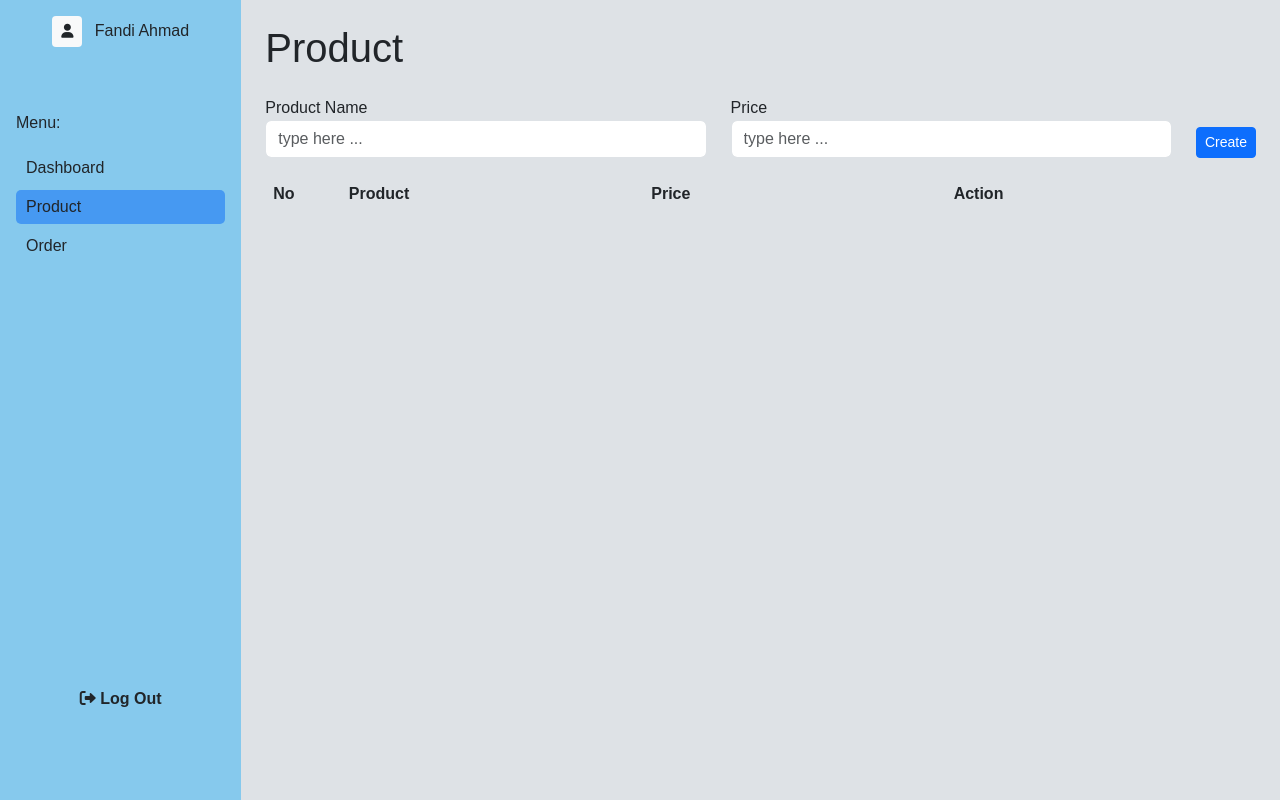
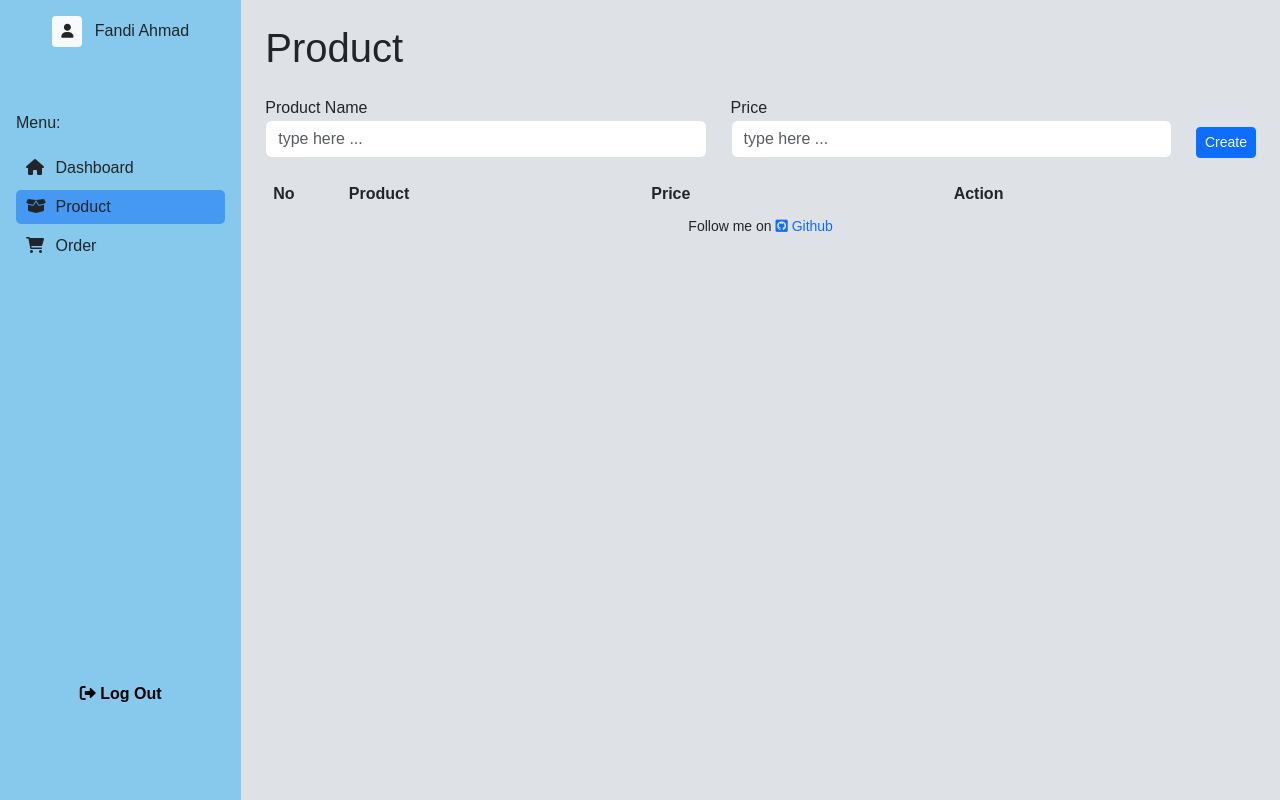
Before and after one commit to fandi-ahmad/seller-app, a CodeIgniter app: page /seller-app/index.php/produk/edit/1 in a window 1280 px wide. Run offline with CodeIgniter, Linux system fonts and the light colour scheme; data that the repository does not hold is empty.

Commit message:
update UI

```diff
--- a/application/views/login.php
+++ b/application/views/login.php
@@ -7,6 +7,7 @@
     <title>Login</title>
 	<link href="https://cdn.jsdelivr.net/npm/bootstrap@5.3.0-alpha1/dist/css/bootstrap.min.css" rel="stylesheet">
 	<link rel="stylesheet" href="<?php echo base_url('assets/css/style.css') ?>">
+	<link rel="icon" href="<?php echo base_url('assets/img/shop.png') ?>">
 </head>
 <body style="background-color: var(--bs-gray-300);">
 
@@ -17,11 +18,11 @@
             <form method="post" action="<?=site_url('produk/login')?>">
                 <div class="form-group">
                     <label for="username">Username</label>
-                    <input type="text" class="form-control" id="username" name="username" placeholder="Enter username">
+                    <input type="text" class="form-control" id="username" name="username" placeholder="Enter username" required>
                 </div>
                 <div class="form-group mt-2">
                     <label for="password">Password</label>
-                    <input type="password" class="form-control" id="password" name="password" placeholder="Password">
+                    <input type="password" class="form-control" id="password" name="password" placeholder="Password" required>
                 </div>
                 <div class="d-flex">
                     <button type="submit" class="btn btn-primary mt-4 w-100" name="login">Login</button>
--- a/application/views/produk.php
+++ b/application/views/produk.php
@@ -4,11 +4,11 @@
 	<meta charset="UTF-8">
 	<meta http-equiv="X-UA-Compatible" content="IE=edge">
 	<meta name="viewport" content="width=device-width, initial-scale=1.0">
-	<title>Produk</title>
+	<title>Product</title>
 	<link href="https://cdn.jsdelivr.net/npm/bootstrap@5.3.0-alpha1/dist/css/bootstrap.min.css" rel="stylesheet">
 	<link rel="stylesheet" href="https://cdnjs.cloudflare.com/ajax/libs/font-awesome/6.2.1/css/all.min.css">
 	<link rel="stylesheet" href="<?php echo base_url('assets/css/style.css') ?>">
-	<link rel="preconnect" href="https://fonts.googleapis.com">
+	<link rel="icon" href="<?php echo base_url('assets/img/shop.png') ?>">
 </head>
 <body style="background-color: var(--bs-gray-300);">
 
@@ -26,17 +26,26 @@
 		<div class="px-3 mt-5">
 			<p>Menu:</p>
 			<div class="sidebar-list">
-				<a class="nav-link" aria-current="page" href="<?php echo site_url('dashboard')?>">Dashboard</a>
+				<a class="nav-link" aria-current="page" href="<?php echo site_url('dashboard')?>">
+                    <span class="icon"><i class="fa-solid fa-house"></i></span>
+                    <span>Dashboard</span>
+                </a>
 			</div>
 			<div class="sidebar-list bg-soft-blue">
-				<a class="nav-link" aria-current="page" href="<?php echo site_url('produk')?>">Product</a>
+				<a class="nav-link" aria-current="page" href="<?php echo site_url('produk')?>">
+                    <span class="icon"><i class="fa-solid fa-box-open"></i></span>
+                    <span>Product</span>
+                </a>
 			</div>
 			<div class="sidebar-list">
-				<a class="nav-link" aria-current="page" href="<?php echo site_url('pembelian')?>">Order</a>
+				<a class="nav-link" aria-current="page" href="<?php echo site_url('pembelian')?>">
+                    <span class="icon"><i class="fa-solid fa-cart-shopping"></i></span>
+                    <span>Order</span>
+                </a>
 			</div>
 		</div>
 		<div class="h-50 mt-5 d-flex align-items-end justify-content-center">
-			<a href="<?php echo site_url('produk/logout')?>" class="text-dark fw-bold">
+			<a href="<?php echo site_url('produk/logout')?>" class="fw-bold logout">
 				<i class="fa-solid fa-right-from-bracket"></i>
 				Log Out
 			</a>
@@ -60,7 +69,7 @@
 						<small class="text-danger"><?= form_error('price') ?></small>
 					</div>
 					<div class="d-flex align-items-end">
-						<input type="submit" name="update" value="Update" class="btn btn-primary btn-sm">
+						<input type="submit" name="update" value="Update" class="btn btn-primary btn-sm btn-hover">
 					</div>
 				</div>
 
@@ -77,7 +86,7 @@
 						<small class="text-danger"><?= form_error('price') ?></small>
 					</div>
 					<div class="d-flex align-items-end">
-						<input type="submit" name="simpan" value="Create" class="btn btn-primary btn-sm">
+						<input type="submit" name="simpan" value="Create" class="btn btn-primary btn-sm btn-hover">
 					</div>
 				</div>
 			<?php } ?>
@@ -108,6 +117,10 @@
 				</div>
 			<?php $index++; } ?>
 		</div>
+
+		<div class="pt-2 text-center">
+            <small>Follow me on <a href="https://github.com/fandi-ahmad" target="_blank"><i class="fa-brands fa-square-github"></i> Github</a></s>
+        </div>
 	</div>
 
 </div>
--- a/assets/css/style.css
+++ b/assets/css/style.css
@@ -55,4 +55,22 @@ a{
 }
 *{
     font-family: 'Poppins', sans-serif;
+    /* color: white !important; */
 }
+.icon i{
+    min-width: 25px !important;
+}
+.btn-hover:hover{
+    transition: all .2s ease;
+    padding-top: 6px;
+    padding-bottom: 6px;
+}
+.logout{
+    padding: 5px 10px;
+    transition: all .2s ease;
+    border-radius: 5px;
+    color: black;
+}
+.logout:hover{
+    background-color: #00000020;
+}
```
Also changed, not shown: application/views/transaksi.php (+20 -6 lines).
